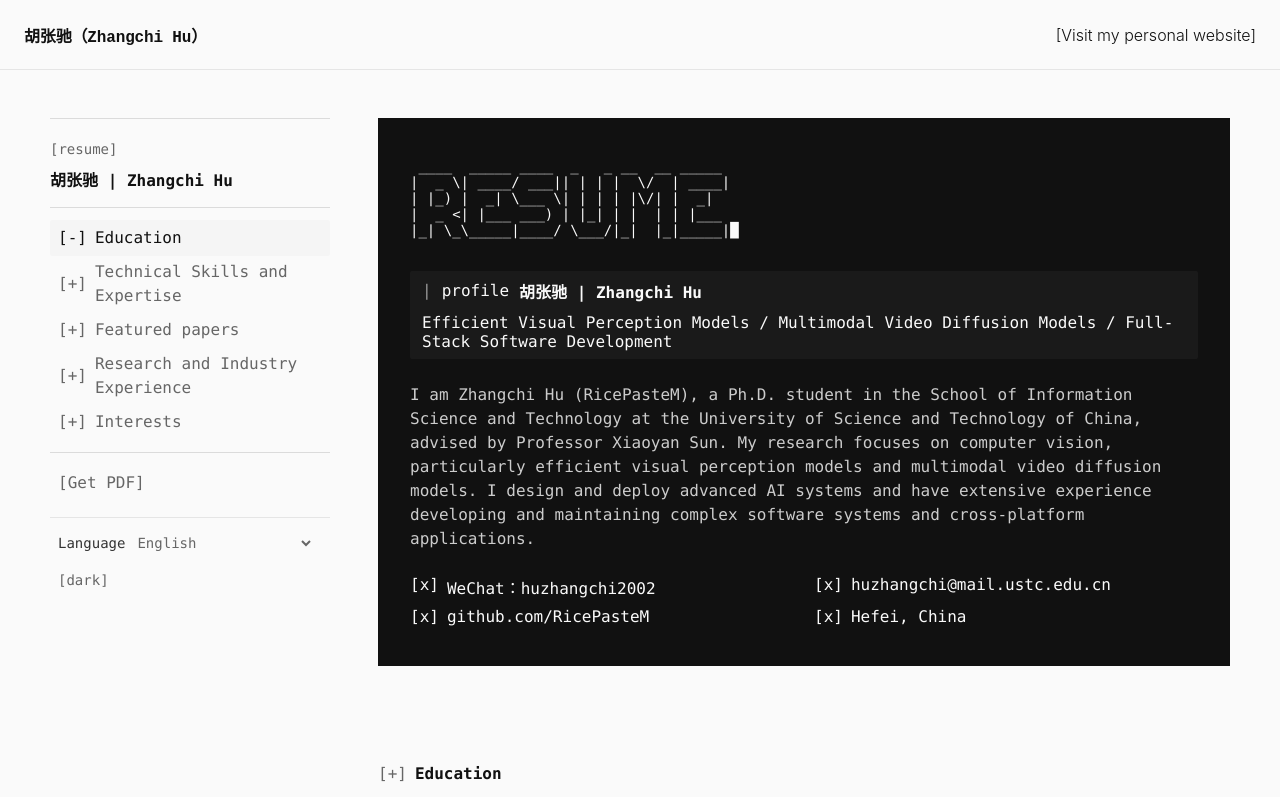
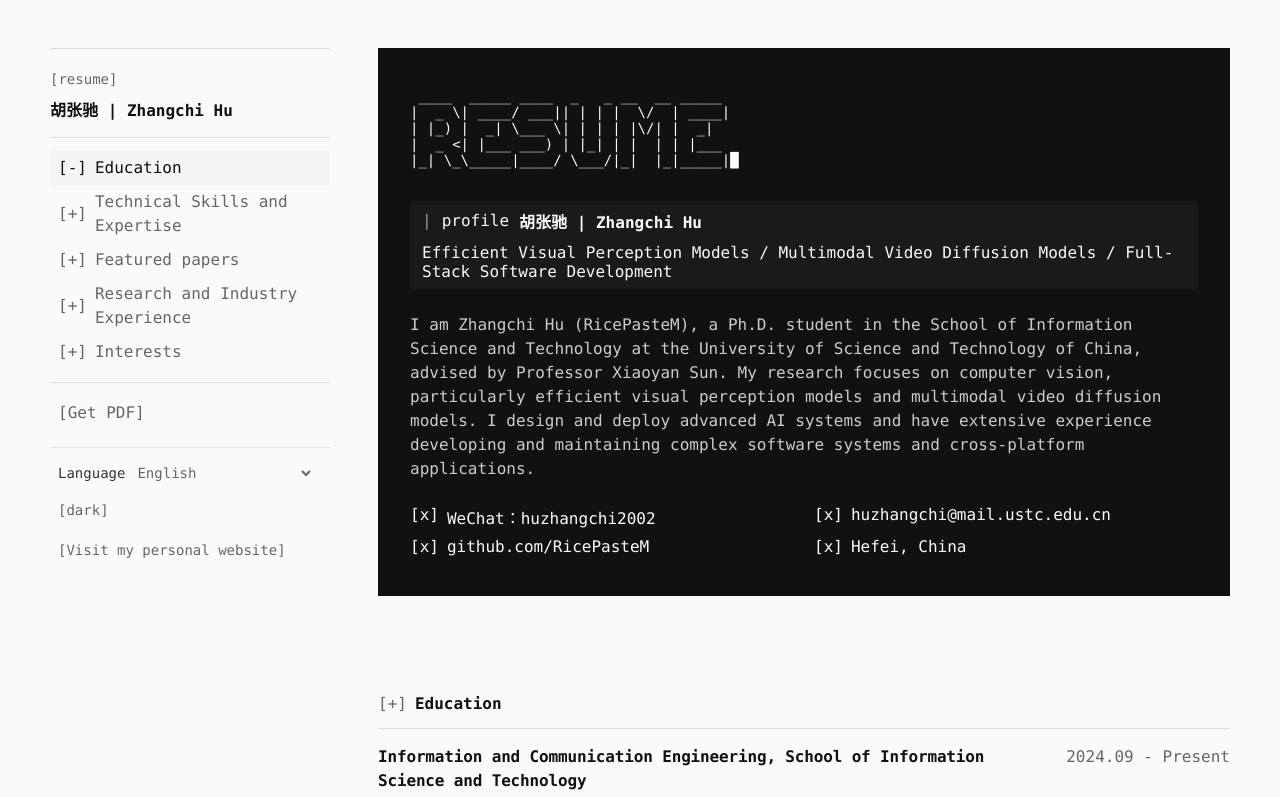
Before and after one commit to RicePasteM/resume, a Nuxt app: page / in a window 1280 px wide. Shown: the top 797 px of the page. Built offline with nearby package versions, Linux system fonts and the light colour scheme.

Commit message:
Move personal homepage link below sidebar controls and remove top bar

```diff
--- a/app/app.vue
+++ b/app/app.vue
@@ -1,23 +1,12 @@
 <template>
   <div class="app">
-    <header class="site-header">
-      <h1>胡张驰（Zhangchi Hu）</h1>
-      <a href="https://ricepastem.cafe/" target="_blank" rel="noopener noreferrer">[{{ t('resume.personalSite') }}]</a>
-    </header>
     <main><NuxtPage /></main>
   </div>
 </template>
 
 <script setup>
 import { onMounted } from 'vue'
-const { t, initLocale } = useI18n()
+const { initLocale } = useI18n()
 const { initDarkMode } = useDarkMode()
 onMounted(() => { initLocale(); initDarkMode() })
 </script>
-
-<style>
-.site-header { min-height: 70px; padding: 12px 24px; box-sizing: border-box; display: flex; align-items: center; justify-content: space-between; gap: 16px; flex-wrap: wrap; border-bottom: 1px solid var(--color-border); font-family: ui-monospace, monospace; }
-.site-header h1 { margin: 0; font: inherit; font-weight: 600; }
-.site-header a { color: var(--color-text-primary); text-decoration: none; margin-left: auto; }
-.site-header a:hover { text-decoration: underline; text-underline-offset: 4px; }
-</style>
--- a/app/components/ResumePreferences.vue
+++ b/app/components/ResumePreferences.vue
@@ -7,6 +7,7 @@
       </select>
     </label>
     <button type="button" :aria-pressed="isDark" :aria-label="t('resume.toggleTheme')" @click="toggleDarkMode">[{{ isDark ? 'light' : 'dark' }}]</button>
+    <a class="personal-site-link" href="https://ricepastem.cafe/" target="_blank" rel="noopener noreferrer">[{{ t('resume.personalSite') }}]</a>
   </div>
 </template>
 
@@ -22,4 +23,6 @@ select, button { color: var(--color-text-secondary); background: transparent; bo
 select { min-width: 0; max-width: 100%; }
 button { text-align: left; padding: 8px; }
 button:hover { color: var(--color-text-primary); background: var(--color-bg-hover); }
+.personal-site-link { display: block; padding: 8px; color: var(--color-text-secondary); text-decoration: none; }
+.personal-site-link:hover { color: var(--color-text-primary); background: var(--color-bg-hover); }
 </style>
--- a/app/i18n/locales/zh-CN.json
+++ b/app/i18n/locales/zh-CN.json
@@ -33,7 +33,7 @@
     "wechat": "微信",
     "language": "语言",
     "toggleTheme": "切换深色模式",
-    "personalSite": "访问我的个人站点"
+    "personalSite": "访问我的个人主页"
   },
   "locale": {
     "label": "语言",
```
Also changed, not shown: 1 other file (tests, documents, lock files or other folders).
